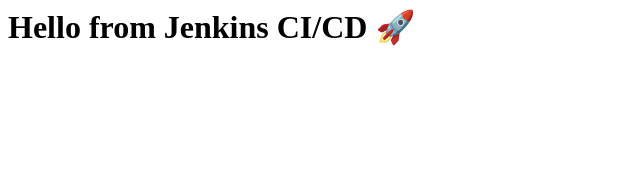
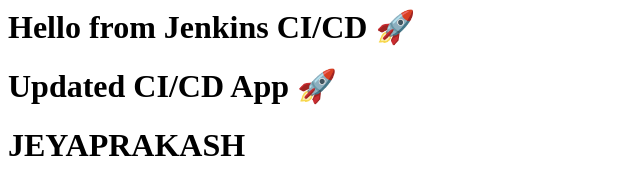
Before and after one commit to JEYAPRAKASH21/my-devops-app, a plain HTML site: page index.html in a window 1280 px wide. Shown: the whole page, without its empty margins (0-640 px from the left). Drawn offline with Linux system fonts and the light colour scheme.

Commit message:
Update index.html

```diff
--- a/index.html
+++ b/index.html
@@ -1 +1,3 @@
 <h1>Hello from Jenkins CI/CD 🚀</h1>
+<h1>Updated CI/CD App 🚀</h1>
+<h1>JEYAPRAKASH</h1>
```
